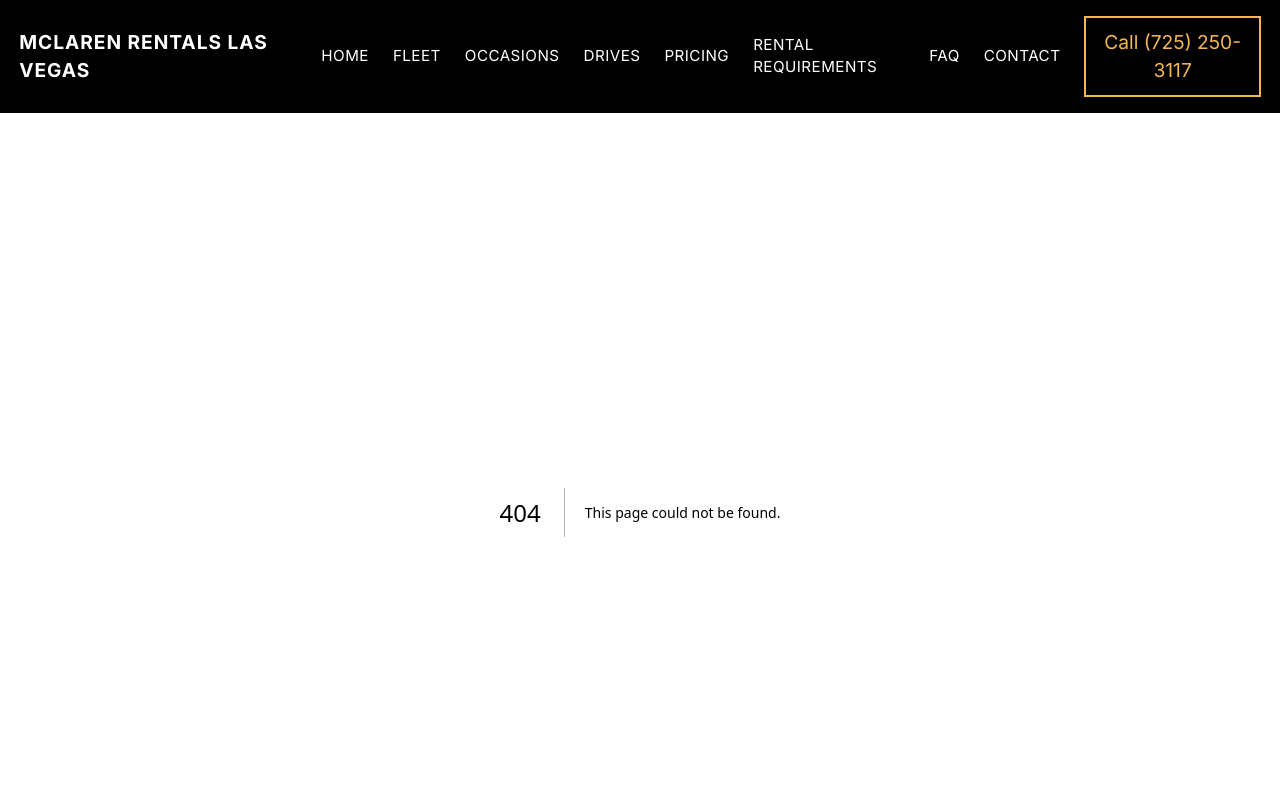
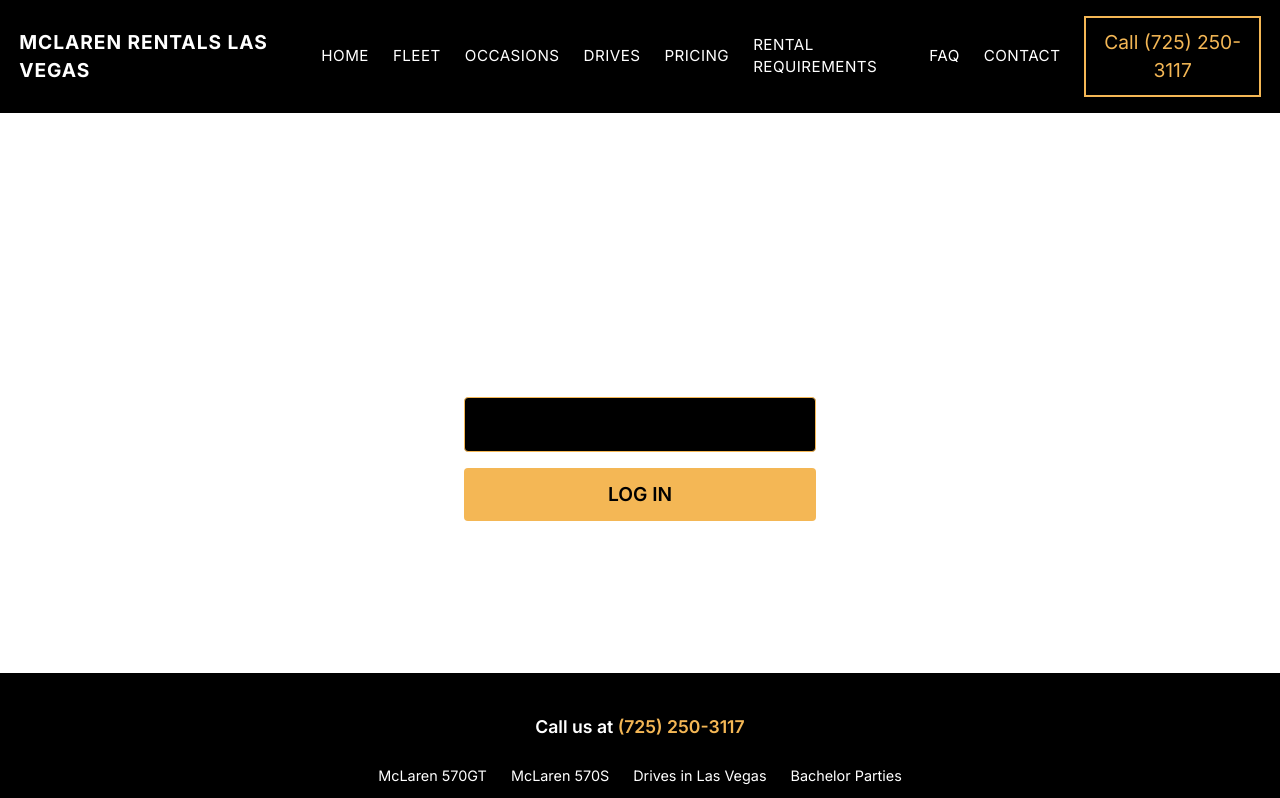
Before and after one commit to kgb4000/mclaren, a Next.js app: page /admin/login in a window 1280 px wide. Before the commit this address had no page. Shown: the top 798 px of the page. Built offline with nearby package versions, Linux system fonts and the light colour scheme.

Commit message:
Add admin login flow with signed session cookie

```diff
--- /dev/null
+++ b/app/admin/actions.js
@@ -0,0 +1,43 @@
+'use server'
+
+import { cookies } from 'next/headers'
+import { redirect } from 'next/navigation'
+import { signSession } from '../../lib/adminSession'
+
+const SESSION_DURATION_MS = 7 * 24 * 60 * 60 * 1000
+const COOKIE_NAME = 'admin_session'
+
+export async function login(formData) {
+  const password = formData.get('password')
+
+  if (!process.env.ADMIN_PASSWORD || !process.env.ADMIN_SESSION_SECRET) {
+    console.error(
+      new Error('ADMIN_PASSWORD or ADMIN_SESSION_SECRET is not configured')
+    )
+    redirect('/admin/login?error=1')
+  }
+
+  if (password !== process.env.ADMIN_PASSWORD) {
+    redirect('/admin/login?error=1')
+  }
+
+  const expiresAt = Date.now() + SESSION_DURATION_MS
+  const cookieValue = await signSession(expiresAt)
+  const cookieStore = await cookies()
+
+  cookieStore.set(COOKIE_NAME, cookieValue, {
+    httpOnly: true,
+    secure: process.env.NODE_ENV === 'production',
+    sameSite: 'lax',
+    path: '/',
+    expires: new Date(expiresAt),
+  })
+
+  redirect('/admin/analytics')
+}
+
+export async function logout() {
+  const cookieStore = await cookies()
+  cookieStore.delete(COOKIE_NAME)
+  redirect('/admin/login')
+}
--- /dev/null
+++ b/app/admin/login/page.js
@@ -0,0 +1,35 @@
+import { login } from '../actions'
+
+export default async function AdminLoginPage({ searchParams }) {
+  const params = await searchParams
+  const hasError = params?.error === '1'
+
+  return (
+    <main className="mx-auto flex min-h-[70vh] max-w-sm flex-col justify-center px-4 text-white">
+      <h1 className="text-3xl font-bold">Admin Login</h1>
+      {hasError && (
+        <p className="mt-4 rounded border border-red-500/40 bg-red-500/10 px-4 py-2 text-red-300">
+          Incorrect password.
+        </p>
+      )}
+      <form action={login} className="mt-6 flex flex-col gap-4">
+        <label className="flex flex-col gap-1">
+          <span className="text-sm text-white/70">Password</span>
+          <input
+            type="password"
+            name="password"
+            required
+            autoFocus
+            className="rounded border border-white/20 bg-black px-4 py-3 text-white outline-none focus:border-gold"
+          />
+        </label>
+        <button
+          type="submit"
+          className="rounded bg-gold px-4 py-3 font-semibold uppercase text-black transition-colors hover:bg-gold-dark"
+        >
+          Log In
+        </button>
+      </form>
+    </main>
+  )
+}
```
